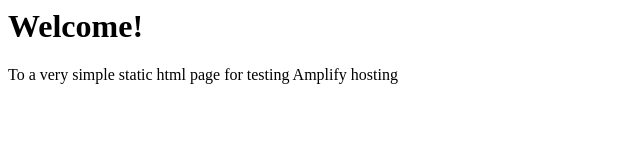
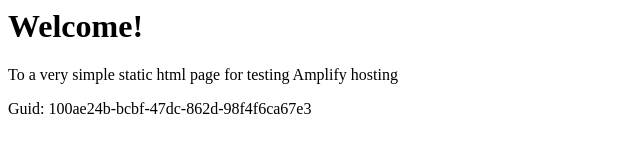
Before and after one commit to aws-aemilia-cdg/Github-PR-Commit-Integration-Test-DoNotTouch-Gith-P5X5MO5I-v1-preprod-eu-west-3, a website: page src/index.html in a window 1280 px wide. Shown: the whole page, without its empty margins (0-640 px from the left). Drawn offline with Linux system fonts and the light colour scheme.

Commit message:
commit from integ tests

```diff
--- a/src/index.html
+++ b/src/index.html
@@ -1,3 +1,5 @@
+
+
 <html lang="en">
 
 <head>
@@ -10,6 +12,6 @@
 <body>
     <h1>Welcome!</h1>
     <p>To a very simple static html page for testing Amplify hosting</p>
-</body>
+    <p>Guid: 100ae24b-bcbf-47dc-862d-98f4f6ca67e3</p></body>
 
 </html>
```
